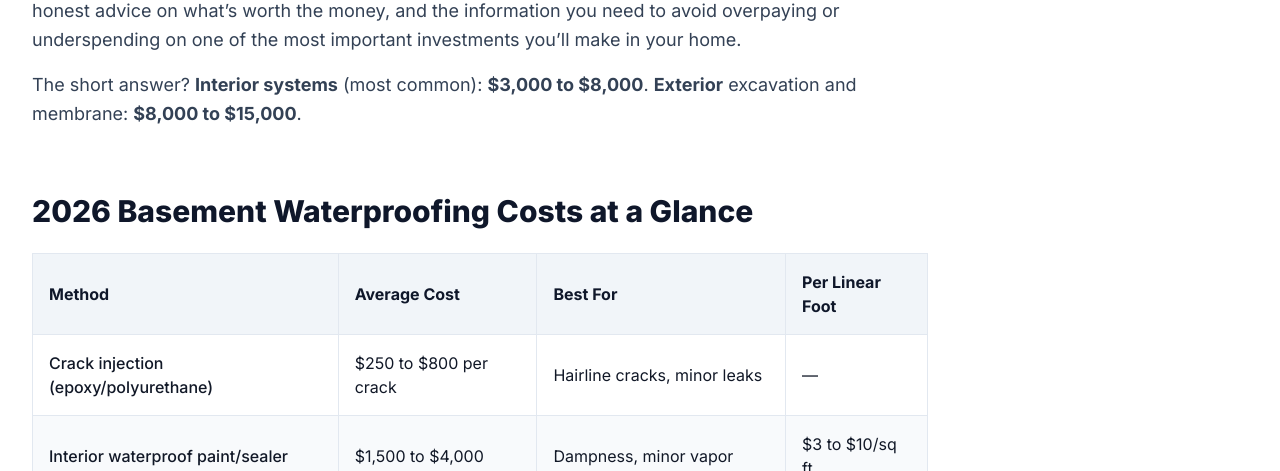
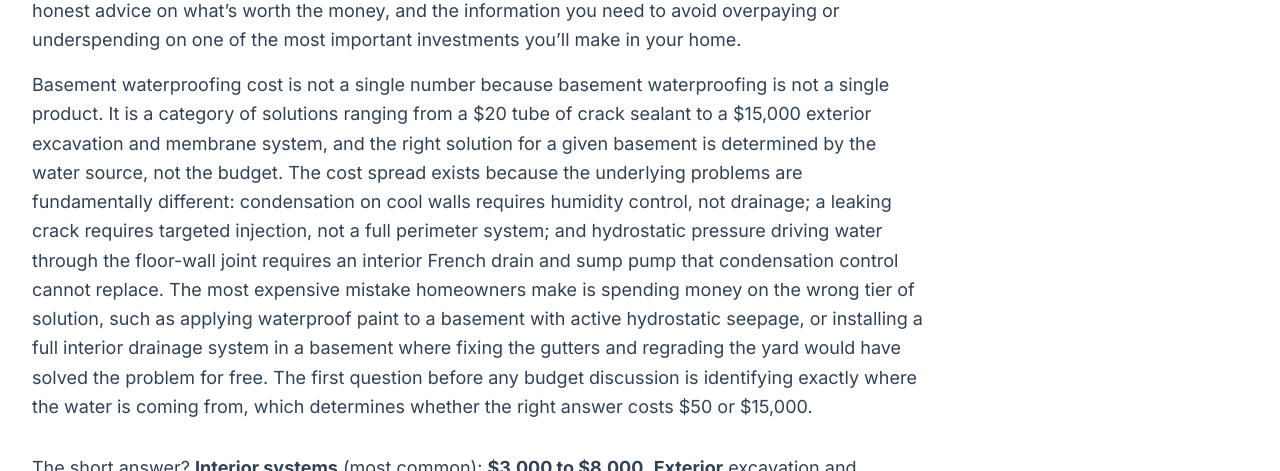
Before and after one commit to thebasementguide2026/basement-guide, a Next.js app: page /articles/basement-waterproofing-cost in a window 1280 px wide. Shown: the part 736-1207 px from the top of the page. Built offline with nearby package versions, Linux system fonts and the light colour scheme.

Commit message:
Add entity definition paragraph on basement-waterproofing-cost

```diff
--- a/app/articles/basement-waterproofing-cost/page.tsx
+++ b/app/articles/basement-waterproofing-cost/page.tsx
@@ -71,6 +71,9 @@ export default function BasementWaterproofingCostPage() {
           {/* Intro */}
           <p className='text-lg text-slate-700 leading-relaxed mb-4'>
             Those numbers can feel abstract until you&rsquo;re standing in a basement that smells like wet concrete and wondering if the stain on the wall is getting bigger. This guide gives you real 2026 pricing by method, honest advice on what&rsquo;s worth the money, and the information you need to avoid overpaying or underspending on one of the most important investments you&rsquo;ll make in your home.
+          </p>
+          <p className='text-lg text-slate-700 leading-relaxed mb-8'>
+            Basement waterproofing cost is not a single number because basement waterproofing is not a single product. It is a category of solutions ranging from a $20 tube of crack sealant to a $15,000 exterior excavation and membrane system, and the right solution for a given basement is determined by the water source, not the budget. The cost spread exists because the underlying problems are fundamentally different: condensation on cool walls requires humidity control, not drainage; a leaking crack requires targeted injection, not a full perimeter system; and hydrostatic pressure driving water through the floor-wall joint requires an interior French drain and sump pump that condensation control cannot replace. The most expensive mistake homeowners make is spending money on the wrong tier of solution, such as applying waterproof paint to a basement with active hydrostatic seepage, or installing a full interior drainage system in a basement where fixing the gutters and regrading the yard would have solved the problem for free. The first question before any budget discussion is identifying exactly where the water is coming from, which determines whether the right answer costs $50 or $15,000.
           </p>
           <p className='text-lg text-slate-700 leading-relaxed mb-6'>
             The short answer? <strong>Interior systems</strong> (most common): <strong>$3,000 to $8,000</strong>. <strong>Exterior</strong> excavation and membrane: <strong>$8,000 to $15,000</strong>.
```
